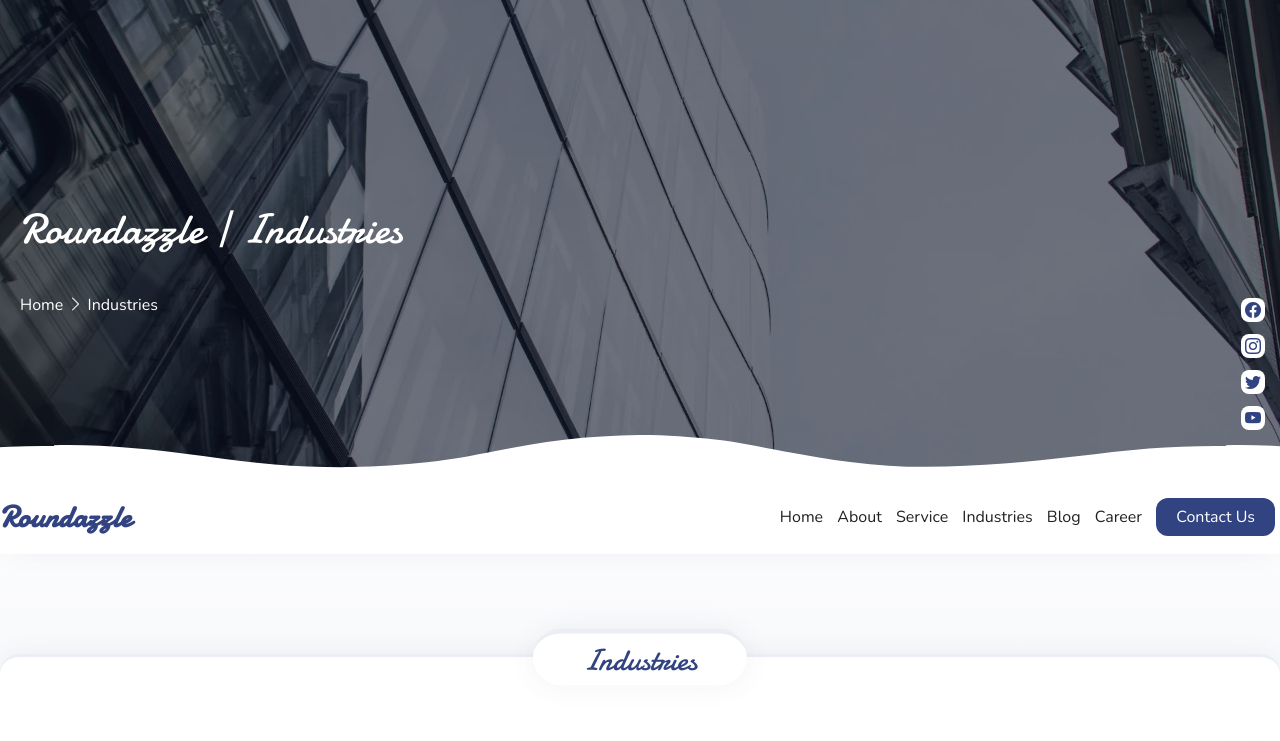
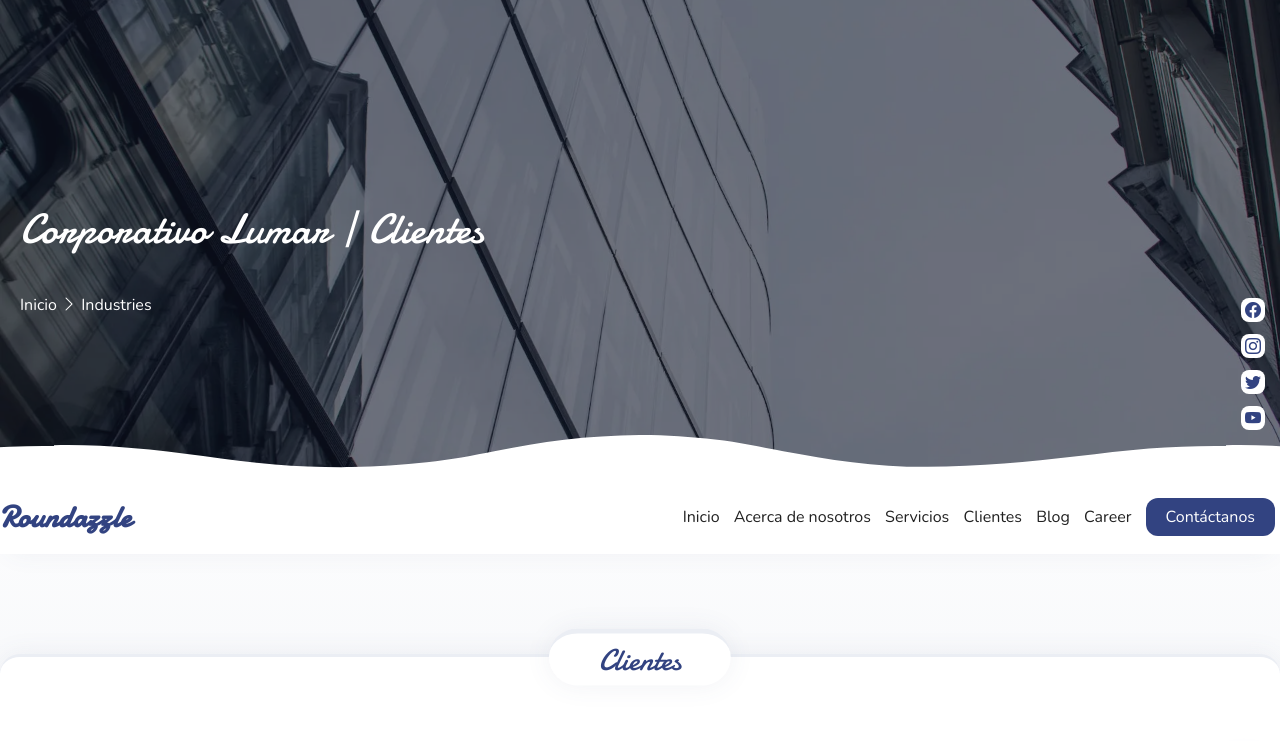
Before and after one commit to corlumar/catalogo, a plain HTML site: page template/industries.html in a window 1280 px wide. Shown: the top 741 px of the page. Drawn offline with Linux system fonts and the light colour scheme.

Commit message:
segundo commit

```diff
--- a/template/industries.html
+++ b/template/industries.html
@@ -16,7 +16,7 @@
     <meta name="twitter:card" content="summary_large_image">
 
     <!-- THE TITLE OF THE PAGE -->
-    <title>Corporativo Lumar | IClientes</title>
+    <title>Corporativo Lumar | Clientes</title>
 
     <link rel="preload" href="icons/bootstrap-icons.css" as="style">
     <link rel="preload" href="css/fontstyle.css" as="style">
@@ -39,9 +39,9 @@
         <section class="sub-hero-banner" style="background-image: url('art/hero2.webp');">
             <div class="hero-contained">
                 <div class="hero-title fc-white">
-                    <h1 class="ff-damion">Roundazzle | Industries</h1>
+                    <h1 class="ff-damion">Corporativo Lumar | Clientes</h1>
                     <a href="index.html" class="fc-white">
-                        Home
+                        Inicio
                     </a>
                     <i class="bi bi-chevron-right"></i>
                     <a href="#" class="fc-white">
@@ -74,13 +74,13 @@
                 </a>
                 <input type="checkbox" name="tablet-mobile-menu" class="tab-mob-menu" aria-label="tablet and mobile menu">
                 <div class="navigation-container">
-                    <a href="index.html">Home</a>
-                    <a href="about.html">About</a>
-                    <a href="service.html">Service</a>
-                    <a href="industries.html">Industries</a>
+                    <a href="index.html">Inicio</a>
+                    <a href="about.html">Acerca de nosotros</a>
+                    <a href="service.html">Servicios</a>
+                    <a href="industries.html">Clientes</a>
                     <a href="blog/blog.html">Blog</a>
                     <a href="career/career.html">Career</a>
-                    <a href="contact.html" class="btn-bg1 border-round">Contact Us</a>
+                    <a href="contact.html" class="btn-bg1 border-round">Contáctanos</a>
                 </div>
             </div>
         </nav>
@@ -90,7 +90,7 @@
         <!-- NAVIGATION END -->
 
         <section class="contained">
-            <h2 class="section-title ff-damion">Industries</h2>
+            <h2 class="section-title ff-damion">Clientes</h2>
 
             <div class="row flex-alig-center mt-50">
                 <div class="col-balance">
@@ -172,9 +172,9 @@
 
             <!-- FOOTER WEBSITE MOTO START -->
             <div class="col-quad">
-                <h3 class="ff-damion">Roundazzle</h3>
+                <h3 class="ff-damion">Corporativo Lumar</h3>
                 <p>
-                    Our mission is your vision and your mission is to tell
+                    Muestra misión y visión is your vision and your mission is to tell
                     us your vision, so that what you envision will become our mission.
                 </p>
                 <p>
@@ -186,7 +186,7 @@
 
             <!-- FOOTER QUICK CONTACT START -->
             <div class="col-quad">
-                <h3 class="ff-damion">Get in touch</h3>
+                <h3 class="ff-damion">A un click</h3>
                 <a href="#" class="display-block fc-white icon-link mt-10 mb-10">
                     <i class="bi bi-envelope-fill"></i>
                     nonexistentadd@gmail.com
```
Also changed, not shown: template/index.html (+3 -6 lines), template/art/favicon_lumar.png (added), template/art/hero4.webp (added), template/art/logo_cl_4.png (added), template/art/logo_cl_5.png (added).
